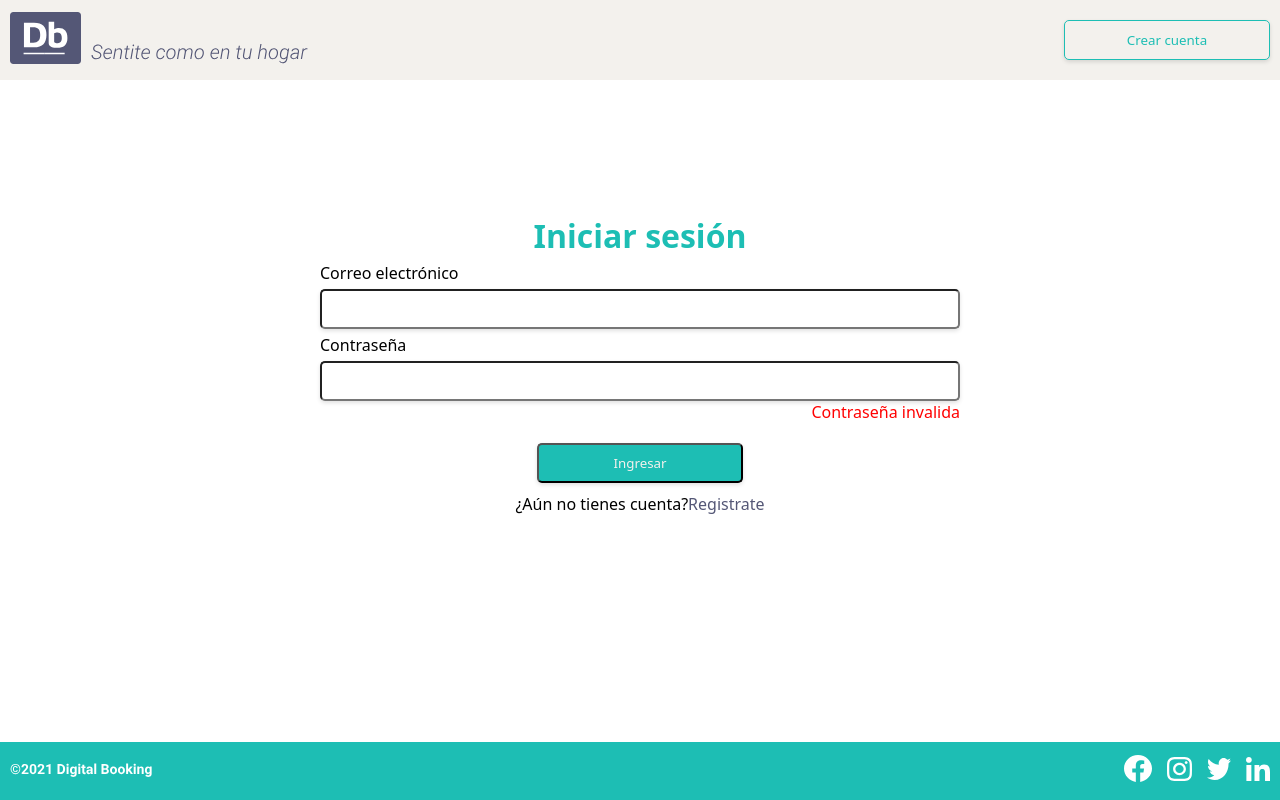
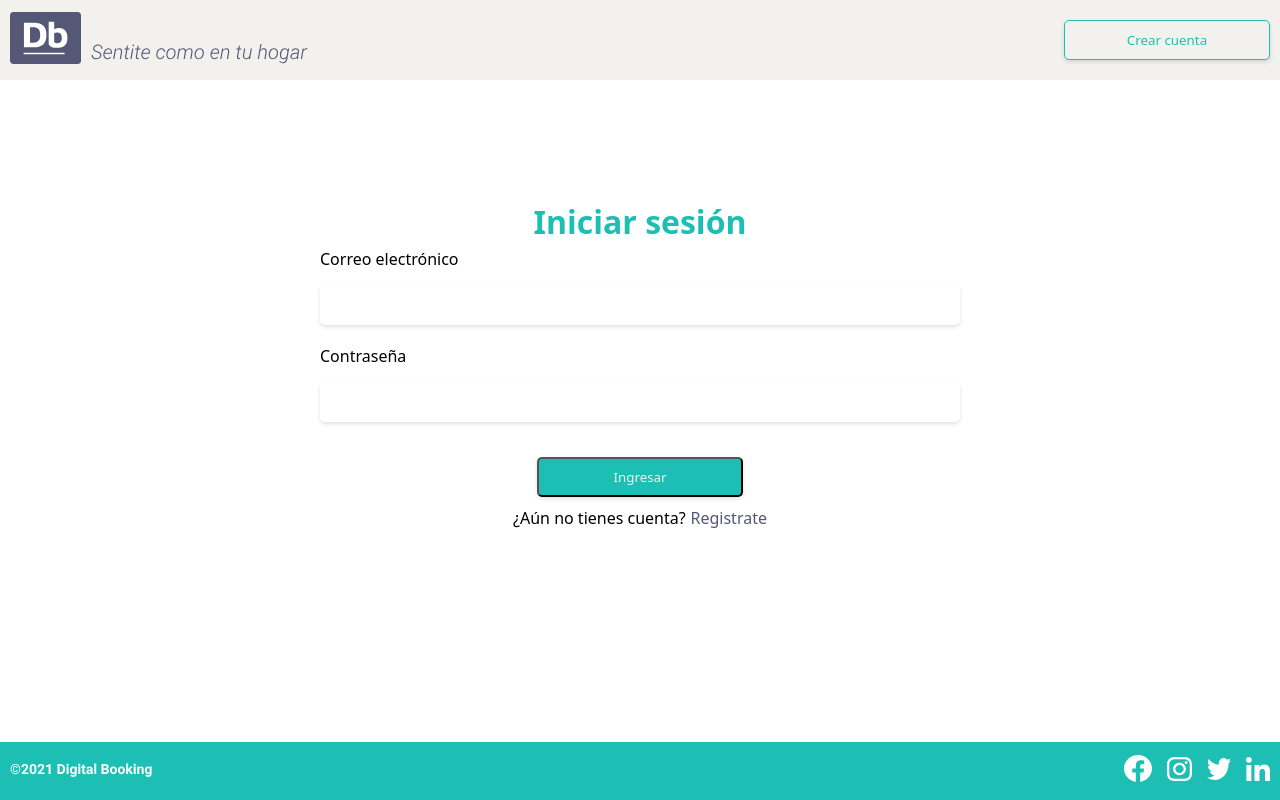
Before and after one commit to NicoRomPerez/ProyectoIntegrador, a React (Create React App) app in the folder proyectointegrador/: page /login in a window 1280 px wide. Built offline with nearby package versions, Linux system fonts and the light colour scheme.

Commit message:
Validacion de login

```diff
--- a/proyectointegrador/src/Components/Auth/Login/Login.js
+++ b/proyectointegrador/src/Components/Auth/Login/Login.js
@@ -4,11 +4,54 @@ import Footer from "../../Footer/Footer";
 import Body from "../../Body/Body";
 import Input from "../../Commons/Input/Input";
 import "./../auth.scss";
+import userInfo from'../../../users.json'
+import {validateEmail,validatePassword} from '../utils.js'
 
-import { Link } from "react-router-dom";
+import { json, Link } from "react-router-dom";
+import { useNavigate } from "react-router-dom";
+
+
+
 const Login = () => {
+  const [email, setEmail]= useState("");
+  const [userExists, setUserExist]= useState(false);
   const [password, setPassword]= useState("");
+  const navigate = useNavigate()
+  const [messageUser, setMessageUser]= useState("");
 
+
+  const handleLogin = (e)=>{
+    e.preventDefault()
+    console.log("handle login",email,password,userInfo);
+    const userExist = userInfo.some(user=>email===user.email)
+
+
+
+    if(userExist){
+      const correcto = userInfo.find(user=>email===user.email&&password===user.password)
+      console.log("correcto",correcto);
+      setMessageUser('El usuario o contraseña son incorrectos')
+      setUserExist(false)
+      if (correcto) {
+
+        navigate("/home")
+        localStorage.userData = JSON.stringify(correcto)
+        setMessageUser('')
+      }
+
+    }
+    if(!userExist){
+      setUserExist(!userExist)
+    }
+
+
+  }
+
+
+const handleValidateEmail =(value)=>{
+  console.log("handle email",value);
+
+}
 
 
   return (
@@ -17,7 +60,14 @@ const Login = () => {
       <Body className="container">
         <div className="card-login">
           <h1 className="tittle">Iniciar sesión</h1>
-          <Input label="Correo electrónico" type="email" />
+          <form onSubmit={handleLogin}>
+          <Input
+           label="Correo electrónico" type="email"
+           onChange={(e) => setEmail(e.target.value)}
+           required={true}
+           />
+           {userExists?<div className="error">Usuario no existe</div>:''}
+           <div className="error">{messageUser}</div>
           <Input
             label="Contraseña"
             type="password"
@@ -25,15 +75,18 @@ const Login = () => {
             minLength={6}
             value={password}
             onChange={(e) => setPassword(e.target.value)}
-            error={'Contraseña invalida'}
           />
           <div className="container-button">
-            <button className="buttonPrimary">Ingresar</button>
+            <button className="buttonPrimary"
+            type="submit"
+            >Ingresar</button>
           </div>
           <span className="go-to-register">
             ¿Aún no tienes cuenta?
-            <Link to={"/register"}>Registrate</Link>
+            <Link to={"/register"}> Registrate</Link>
           </span>
+
+          </form>
         </div>
       </Body>
       <Footer className="footer"></Footer>
--- a/proyectointegrador/src/Components/Auth/auth.scss
+++ b/proyectointegrador/src/Components/Auth/auth.scss
@@ -25,6 +25,7 @@
         margin-top: 10px;
         display: flex;
         justify-content: center;
+        column-gap: .3rem;
         }
         }
     }
--- a/proyectointegrador/src/Components/Auth/register/Register.js
+++ b/proyectointegrador/src/Components/Auth/register/Register.js
@@ -5,6 +5,7 @@ import Body from "../../Body/Body";
 import Input from "../../Commons/Input/Input";
 import "./../auth.scss";
 import "./Register.scss";
+import { json, Link } from "react-router-dom";
 import {validateEmail, validatePassword, validateRePassword} from './../utils'
 const Register = () => {
   const [password, setPassword]= useState("");
@@ -59,7 +60,10 @@ const Register = () => {
               <button className="buttonPrimary" onClick={onRegister} >Crear cuenta</button>
             </div>
           </form>
-
+          <span className="go-to-register">
+            ¿Ya tienes una cuenta?
+            <Link to={"/login"}> Iniciar sesión</Link>
+          </span>
         </div>
       </Body>
       <Footer className="footer"></Footer>
--- a/proyectointegrador/src/Components/Commons/Input/Input.scss
+++ b/proyectointegrador/src/Components/Commons/Input/Input.scss
@@ -1,19 +1,31 @@
 @import './../../../Styles/Scsss/abstracts/variables';
 
-
+input:-webkit-autofill,
+input:-webkit-autofill:focus {
+    transition: background-color 600000s 0s, color 600000s 0s;
+}
+input[data-autocompleted] {
+    background-color: transparent !important;
+}
 .input-component{
     margin-top: 5px;
     .input-custom{
         width: 100%;
         height: 40px;
-        outline:none;
+        outline:unset;
         border-radius:5px;
         box-shadow: $boxShadow;
         margin-top: 5px;
         text-align:left ;
+        border: unset;
+        padding: 14px;
+        margin: 15px 0;
     }
-    .error {
-        color: red;
-        text-align: end;
-    }
+
 }
+
+
+.error {
+    color: red;
+    text-align: end;
+}
--- /dev/null
+++ b/proyectointegrador/src/users.json
@@ -0,0 +1,44 @@
+[
+	{
+		"firstName": "Juan",
+		"lastName": "Luque",
+		"email": "juan@luque.com",
+		"password": "juanluque123",
+		"isActive": "true"
+	},
+	{
+		"firstName": "Brenda",
+		"lastName": "Montero",
+		"email": "brenda@montero.com",
+		"password": "brendamontero123",
+		"isActive": "false"
+	},
+	{
+		"firstName": "Nicolas",
+		"lastName": "Romero",
+		"email": "nicolas@romero.com",
+		"password": "nicolasromero123",
+		"isActive": "true"
+	},
+	{
+		"firstName": "Marisabel",
+		"lastName": "Albarracin",
+		"email": "marisabel@albarracin.com",
+		"password": "marisabelalbarracin123",
+		"isActive": "false"
+	},
+	{
+		"firstName": "Natalia",
+		"lastName": "Ortiz",
+		"email": "natalia@ortiz.com",
+		"password": "nataliaortiz123",
+		"isActive": "true"
+	},
+	{
+		"firstName": "Camilo",
+		"lastName": "Mortigo",
+		"email": "camilo@mortigo.com",
+		"password": "camilomortigo123",
+		"isActive": "false"
+	}
+]
```
